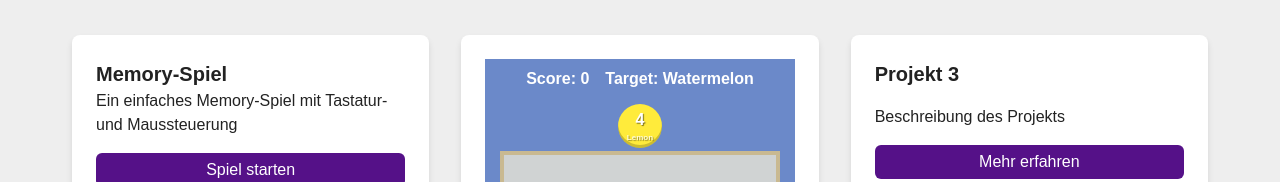
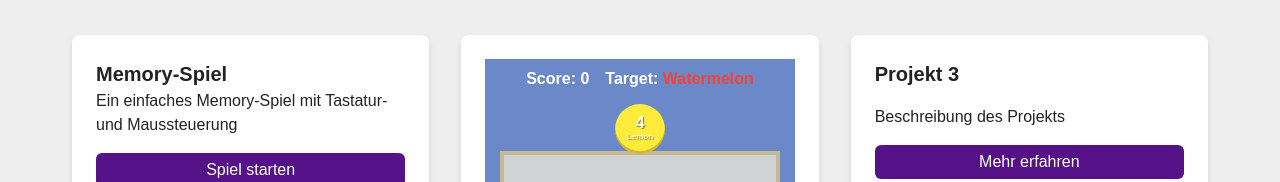
Before and after one commit to Hauke-Schultz/hawk3web, a Vue app: page / in a window 1280 px wide. Shown: the part 169-351 px from the top of the page. Built offline with nearby package versions, Linux system fonts and the light colour scheme.

Commit message:
fruit merge

```diff
--- a/src/components/FruitMerge/FruitMerge.vue
+++ b/src/components/FruitMerge/FruitMerge.vue
@@ -19,25 +19,28 @@ let runner = null;
 
 // Fruit types with increasing sizes for each level
 const fruitTypes = [
-  { size: 26, color: '#9C27B0', level: 1, name: 'Cherry' },
-  { size: 32, color: '#E91E63', level: 2, name: 'Strawberry' },
-  { size: 38, color: '#FF9800', level: 3, name: 'Orange' },
-  { size: 44, color: '#FFEB3B', level: 4, name: 'Lemon' },
-  { size: 50, color: '#8BC34A', level: 5, name: 'Apple' },
-  { size: 56, color: '#795548', level: 6, name: 'Avocado' },
-  { size: 62, color: '#CDDC39', level: 7, name: 'Melon' },
-  { size: 68, color: '#F44336', level: 8, name: 'Watermelon' },
-  { size: 74, color: '#2196F3', level: 9, name: 'Jackfruit' },
-  { size: 80, color: '#9575CD', level: 10, name: 'Dragon Fruit' },
-  { size: 86, color: '#4CAF50', level: 11, name: 'Durian' },
-  { size: 92, color: '#FF5722', level: 12, name: 'Pomegranate' },
-  { size: 98, color: '#009688', level: 13, name: 'Coconut' },
-  { size: 104, color: '#3F51B5', level: 14, name: 'Giant Grape' },
-  { size: 110, color: '#FFC107', level: 15, name: 'Super Fruit' },
+  { size: 32, color: '#9C27B0', level: 1, name: 'Cherry' },
+  { size: 38, color: '#E91E63', level: 2, name: 'Strawberry' },
+  { size: 44, color: '#FF9800', level: 3, name: 'Orange' },
+  { size: 50, color: '#FFEB3B', level: 4, name: 'Lemon' },
+  { size: 56, color: '#8BC34A', level: 5, name: 'Apple' },
+  { size: 64, color: '#795548', level: 6, name: 'Avocado' },
+  { size: 72, color: '#CDDC39', level: 7, name: 'Melon' },
+  { size: 80, color: '#F44336', level: 8, name: 'Watermelon' },
+  { size: 88, color: '#2196F3', level: 9, name: 'Jackfruit' },
+  { size: 100, color: '#9575CD', level: 10, name: 'Dragon Fruit' },
+  { size: 112, color: '#4CAF50', level: 11, name: 'Durian' },
+  { size: 126, color: '#FF5722', level: 12, name: 'Pomegranate' },
+  { size: 142, color: '#009688', level: 13, name: 'Coconut' },
+  { size: 166, color: '#3F51B5', level: 14, name: 'Giant Grape' },
+  { size: 192, color: '#FFC107', level: 15, name: 'Super Fruit' },
 ];
 
 const nextFruit = ref(generateFruit());
-let targetFruit = ref({name: fruitTypes[targetFruitLevel.value].name});
+let targetFruit = ref({
+  name: fruitTypes[targetFruitLevel.value].name,
+  color: fruitTypes[targetFruitLevel.value].color,
+});
 
 function generateFruit() {
   // Generate fruits from level 1-5 to increase difficulty
@@ -201,11 +204,11 @@ function addFruitToWorld(fruit, x, y) {
       y,
       fruit.size / 2,
       {
-        restitution: 0.5, // Increased bounciness
-        friction: 0.02,   // Less friction
-        frictionAir: 0.003, // Less air resistance
-        density: 0.001,    // Density for weight
-        label: `fruit-${fruit.id}-${fruit.color}-${fruit.level}` // Label for identification
+        restitution: 0.6,
+        friction: 0.05,
+        frictionAir: 0.008,
+        density: 0.001,
+        label: `fruit-${fruit.id}-${fruit.color}-${fruit.level}`
       }
   );
 
@@ -256,7 +259,7 @@ function endDrag(event) {
   isDragging.value = false;
 
   const newFruit = { ...nextFruit.value };
-  addFruitToWorld(newFruit, nextFruitPosition.value, 50);
+  addFruitToWorld(newFruit, nextFruitPosition.value, -10);
 
   const moveEvent = 'ontouchstart' in window ? 'touchmove' : 'mousemove';
   const endEvent = 'ontouchstart' in window ? 'touchend' : 'mouseup';
@@ -293,7 +296,7 @@ onBeforeUnmount(() => {
     <div class="game-container">
       <div class="game-header">
         <div class="score">Score: {{ score }}</div>
-        <div class="level">Target: {{ targetFruit.name }}</div>
+        <div class="level">Target: <span :style="{ color: targetFruit.color }">{{ targetFruit.name }}</span></div>
       </div>
 
       <div class="game-frame">
@@ -418,6 +421,7 @@ onBeforeUnmount(() => {
 
 .fruit-level {
   font-size: 1rem;
+  line-height: 1;
 }
 
 .fruit-name {
```
